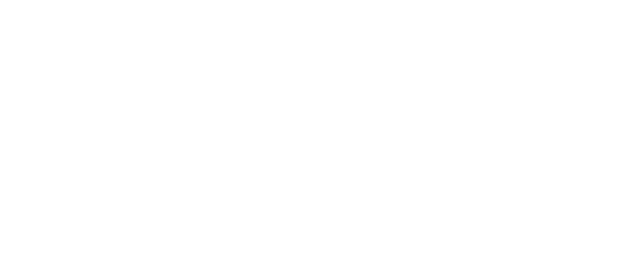
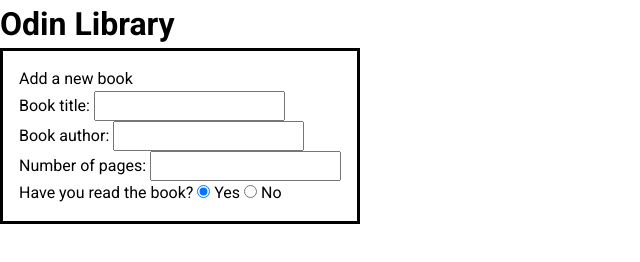
Before and after one commit to aczanbouah/odin-library, a plain HTML site: page index.html in a window 1280 px wide. Shown: the whole page, without its empty margins (0-640 px from the left). Drawn offline with Linux system fonts and the light colour scheme.

Commit message:
Add HTML form to get necessary input

```diff
--- a/index.html
+++ b/index.html
@@ -7,6 +7,64 @@
     <title>Odin Library</title>
   </head>
   <body>
+    <main>
+      <h1>Odin Library</h1>
+      <dialog open>
+        <p>Add a new book</p>
+        <form method="dialog">
+          <div class="form-row">
+            <label for="book-title">Book title:</label>
+            <input
+              type="text"
+              name="user-book-title"
+              id="book-title"
+              required
+            />
+          </div>
+          <div class="form-row">
+            <label for="book-author">Book author:</label>
+            <input
+              type="text"
+              name="user-book-author"
+              id="book-author"
+              required
+            />
+          </div>
+          <div class="form-row">
+            <label for="book-pages">Number of pages:</label>
+            <input
+              type="number"
+              name="user-book-pages"
+              id="book-pages"
+              min="1"
+              required
+            />
+          </div>
+          <div class="form-row">
+            <label for="book-read">Have you read the book?</label>
+            <label>
+              <input
+                type="radio"
+                name="user-book-read"
+                id="book-read"
+                value="true"
+                checked
+              />
+              Yes
+            </label>
+            <label>
+              <input
+                type="radio"
+                name="user-book-read"
+                id="book-read"
+                value="false"
+              />
+              No
+            </label>
+          </div>
+        </form>
+      </dialog>
+    </main>
     <script src="app.js"></script>
   </body>
 </html>
--- a/style.css
+++ b/style.css
@@ -1,2 +1,6 @@
 @import url(reset.css);
 @import "https://fonts.googleapis.com/css2?family=Roboto:ital,wght@0,100;0,300;0,400;0,500;0,700;0,900;1,100;1,300;1,400;1,500;1,700;1,900&display=swap";
+
+* {
+  font-family: "Roboto", sans-serif;
+}
```
